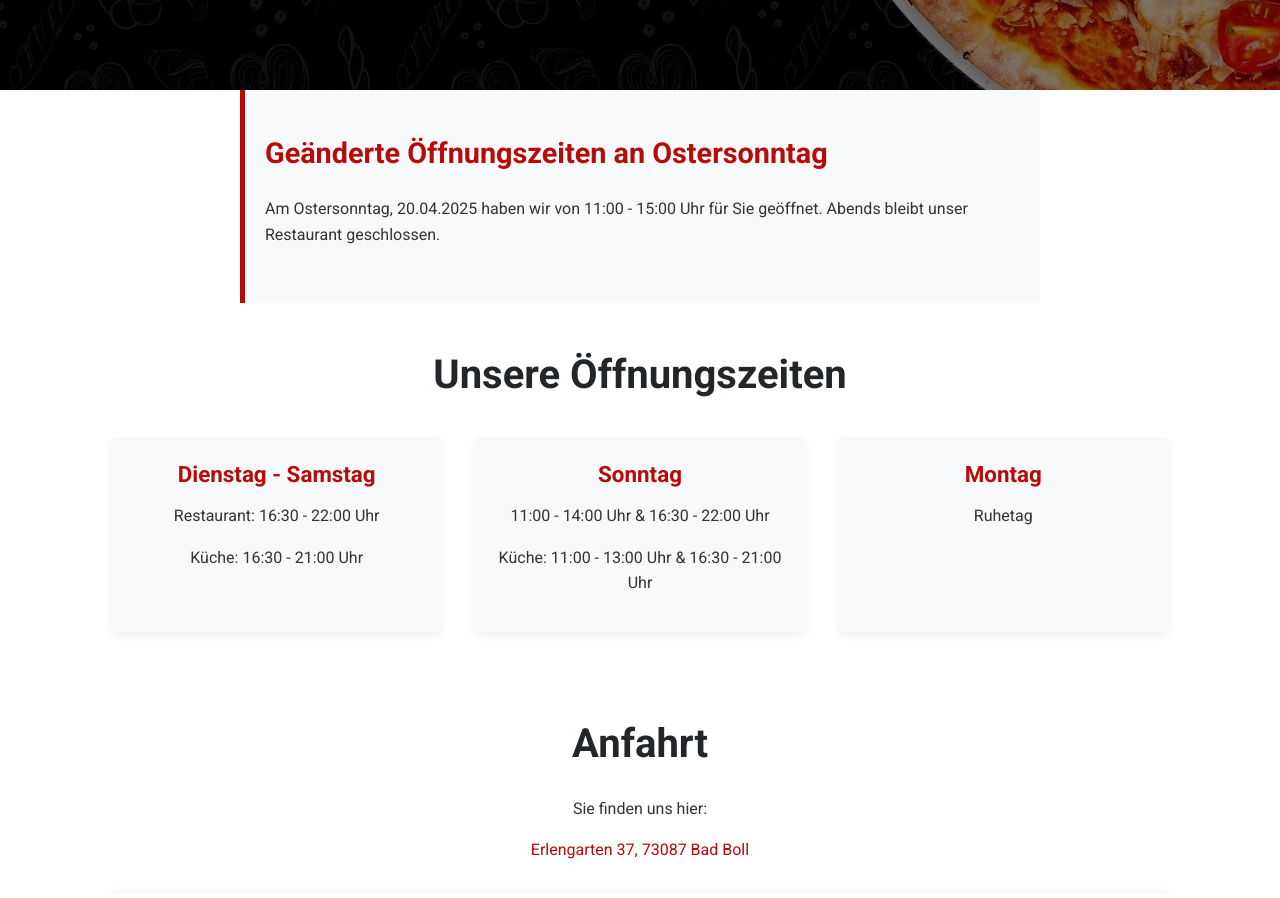
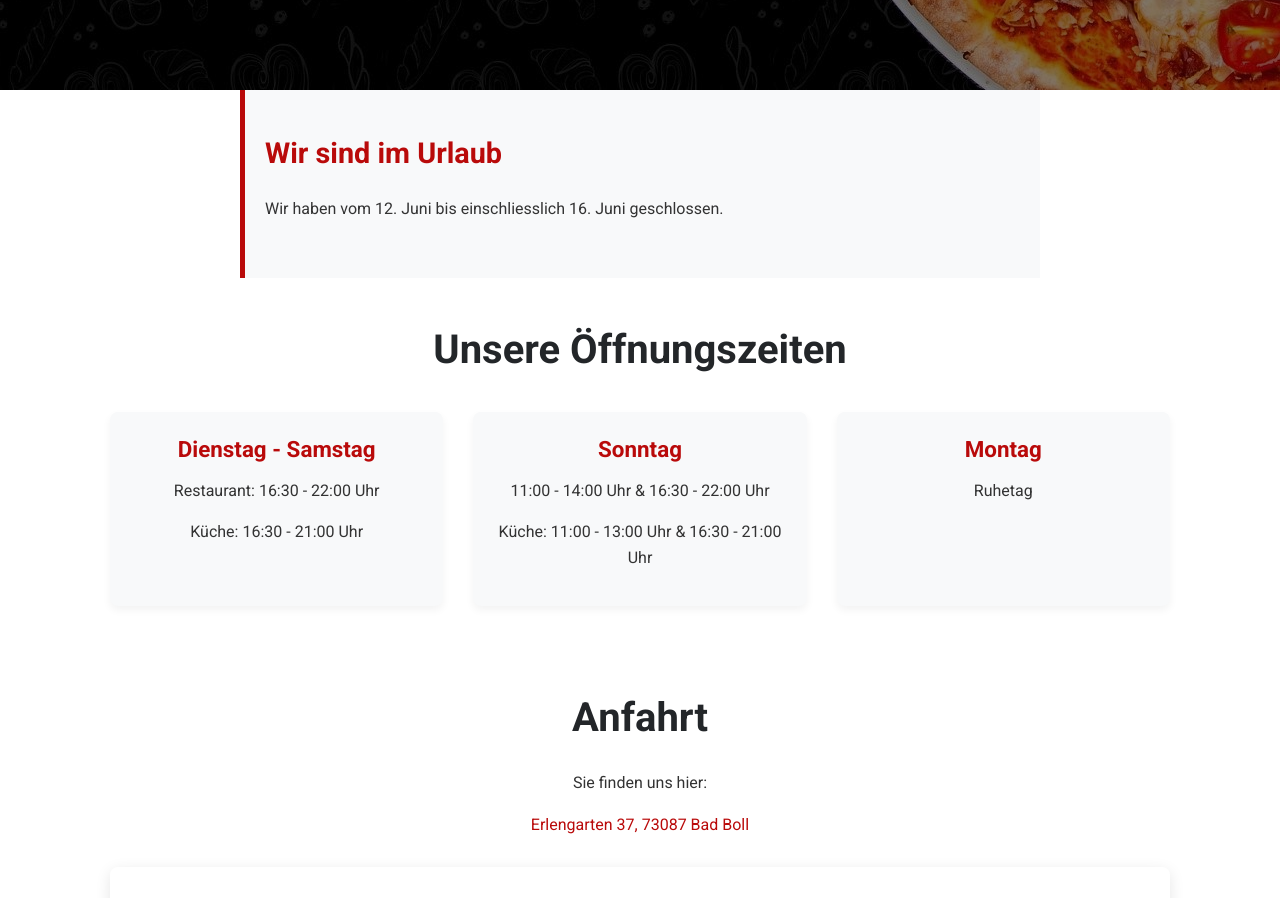
Before and after one commit to kondratschin/pepe, a plain HTML site: page index.html in a window 1280 px wide. Shown: the part 780-1678 px from the top of the page. Drawn offline with Linux system fonts and the light colour scheme; grey boxes are pictures that could not be loaded.

Commit message:
Update notice section with vacation closure details

```diff
--- a/index.html
+++ b/index.html
@@ -49,8 +49,8 @@
         </section>
 
         <section class="container notice">
-            <h3>Geänderte Öffnungszeiten an Ostersonntag</h3>
-            <p>Am Ostersonntag, 20.04.2025 haben wir von 11:00 - 15:00 Uhr für Sie geöffnet. Abends bleibt unser Restaurant geschlossen.</p>
+            <h3>Wir sind im Urlaub</h3>
+            <p>Wir haben vom 12. Juni bis einschliesslich 16. Juni geschlossen.</p>
         </section>
 
         <section id="zeiten" class="container">
```
